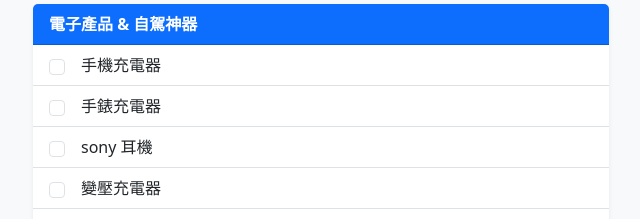
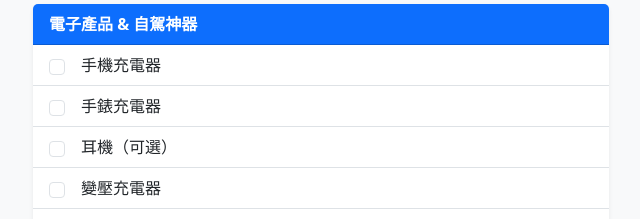
Before and after one commit to b15982003/first-react, a React (Create React App) app: page /first-react/note in a window 1280 px wide. Shown: the part 1280-1499 px from the top of the page, without its empty margins (319-959 px from the left). Built offline with nearby package versions, Linux system fonts and the light colour scheme.

Commit message:
feat: 修改注意事項

```diff
--- a/src/NoteData.js
+++ b/src/NoteData.js
@@ -45,7 +45,7 @@ export const packingList = [
     items: [
       "手機充電器",
       "手錶充電器",
-      "sony 耳機",
+      "耳機（可選）",
       "變壓充電器",
       "手錶",
       "行動電源",
```
